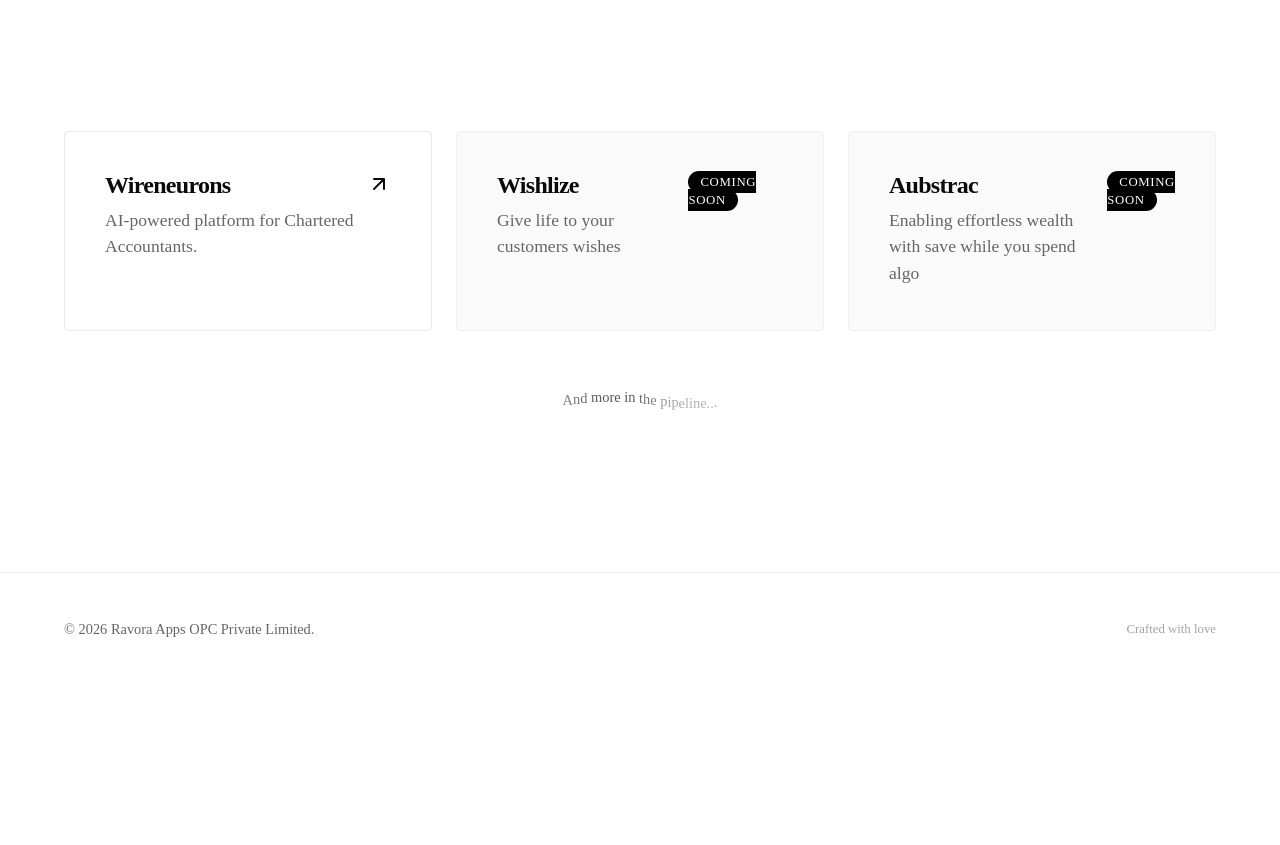
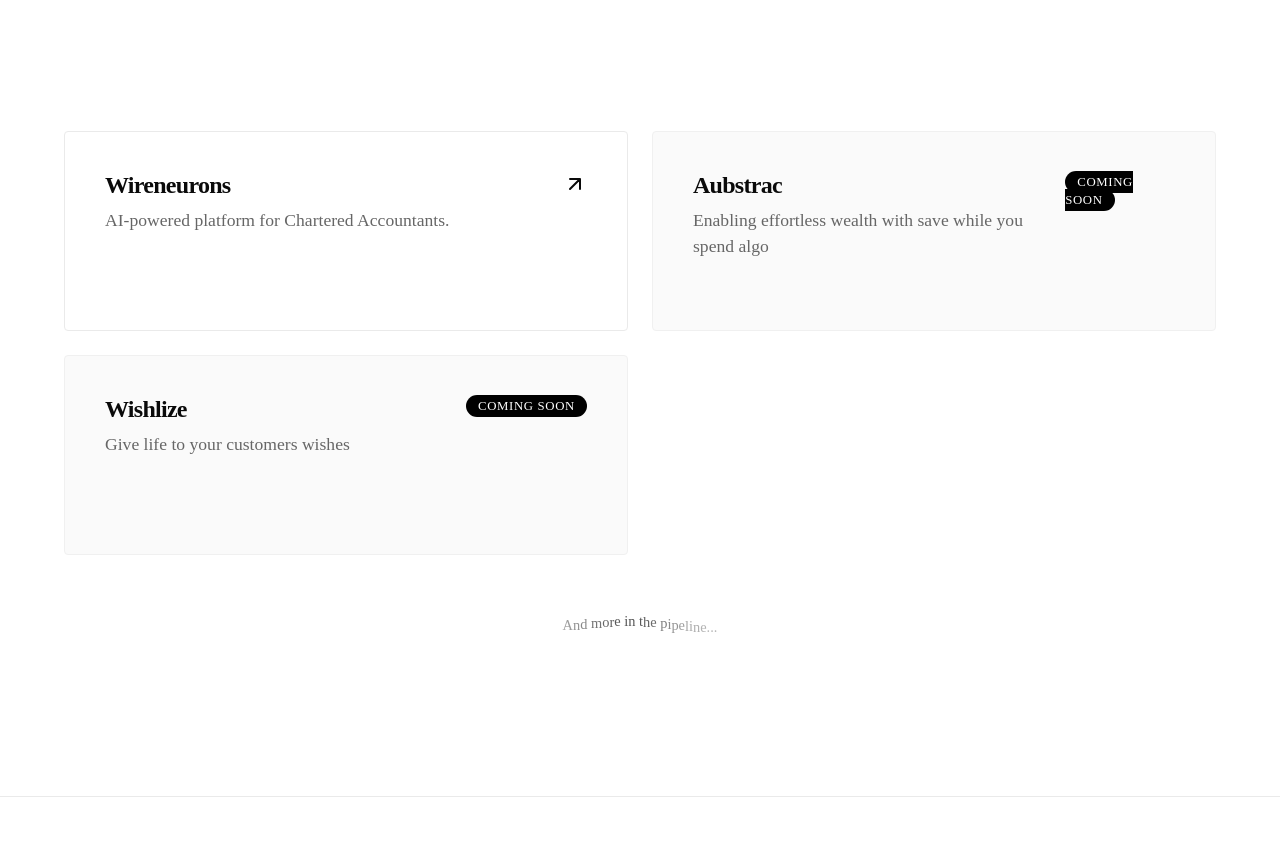
Before and after one commit to hari-learns/ravora, a Next.js app: page / in a window 1280 px wide. Shown: the part 640-1485 px from the top of the page. Before the commit the page ends 1326 px from the top, so only its background shows below. Built offline with nearby package versions, Linux system fonts and the light colour scheme.

Commit message:
Adjust project card layout and about copy

```diff
--- a/src/app/about/page.tsx
+++ b/src/app/about/page.tsx
@@ -15,7 +15,7 @@ export default function About() {
                         <hr className={styles.divider} />
 
                         <p>
-                            Ravora Apps is not a traditional software house. It is a creative studio where ideas meet execution.
+                            Ravora apps is a creative studio.
                             We believe technology solutions can be unique and innovative when the service is thoughtful,
                             purposeful, and built with care.
                         </p>
--- a/src/app/page.module.css
+++ b/src/app/page.module.css
@@ -45,7 +45,7 @@
 
 .grid {
   display: grid;
-  grid-template-columns: repeat(auto-fit, minmax(min(100%, 350px), 1fr));
+  grid-template-columns: repeat(2, minmax(0, 1fr));
   gap: 24px;
   margin-bottom: 40px;
 }
@@ -71,4 +71,8 @@
   .subtitle {
     font-size: 1.25rem;
   }
+
+  .grid {
+    grid-template-columns: 1fr;
+  }
 }
--- a/src/app/page.tsx
+++ b/src/app/page.tsx
@@ -29,14 +29,14 @@ export default function Home() {
             href="https://wireneurons.com"
           />
           <ProjectCard
-            title="Wishlize"
-            description="Give life to your customers wishes"
+            title="Aubstrac"
+            description="Enabling effortless wealth with save while you spend algo"
+            href="https://aubstrac.com"
             isComingSoon={true}
           />
           <ProjectCard
-            title="Aubstrac"
-            description="Enabling effortless wealth with save while you spend algo"
-            href="https://aubstrac.com"
+            title="Wishlize"
+            description="Give life to your customers wishes"
             isComingSoon={true}
           />
         </div>
```
